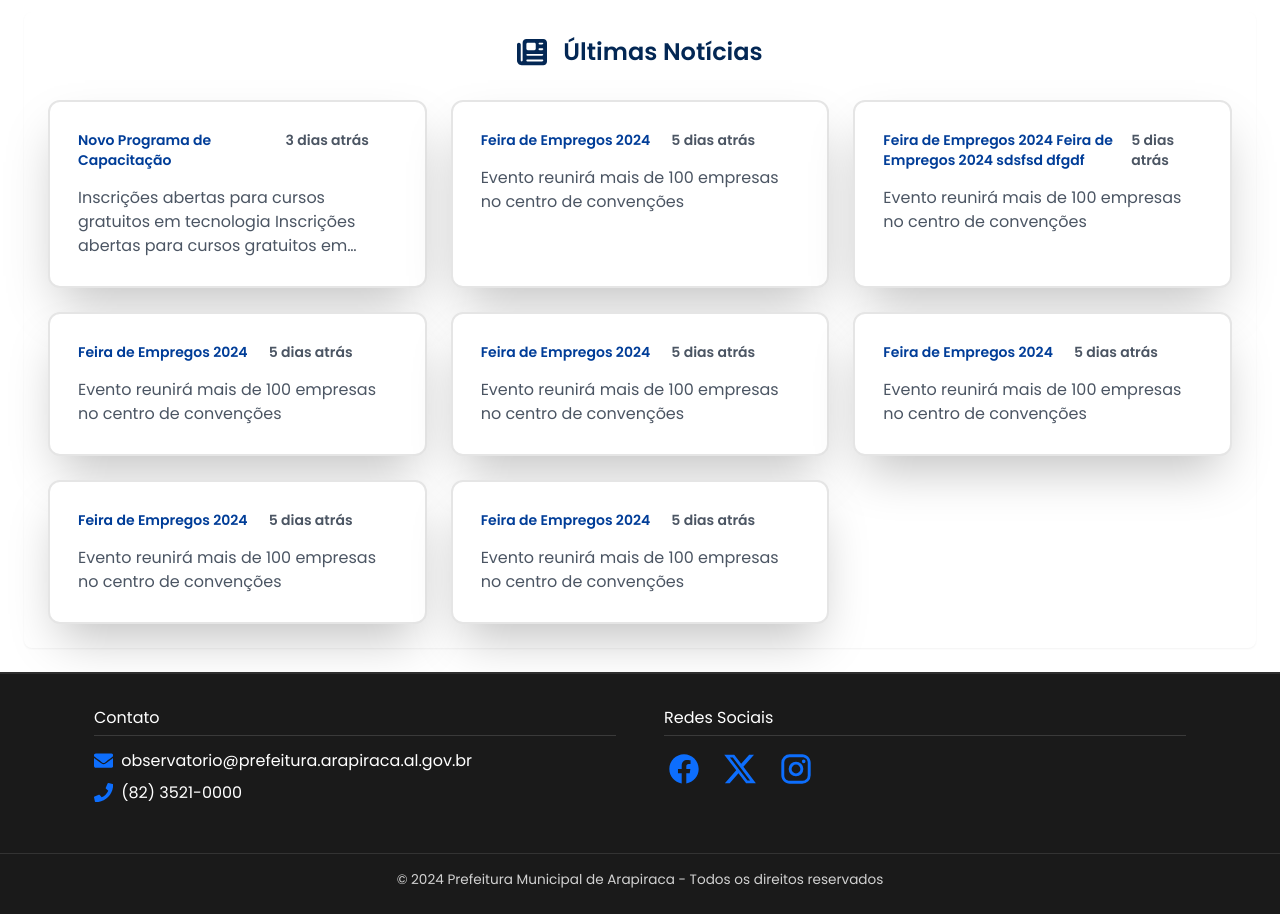
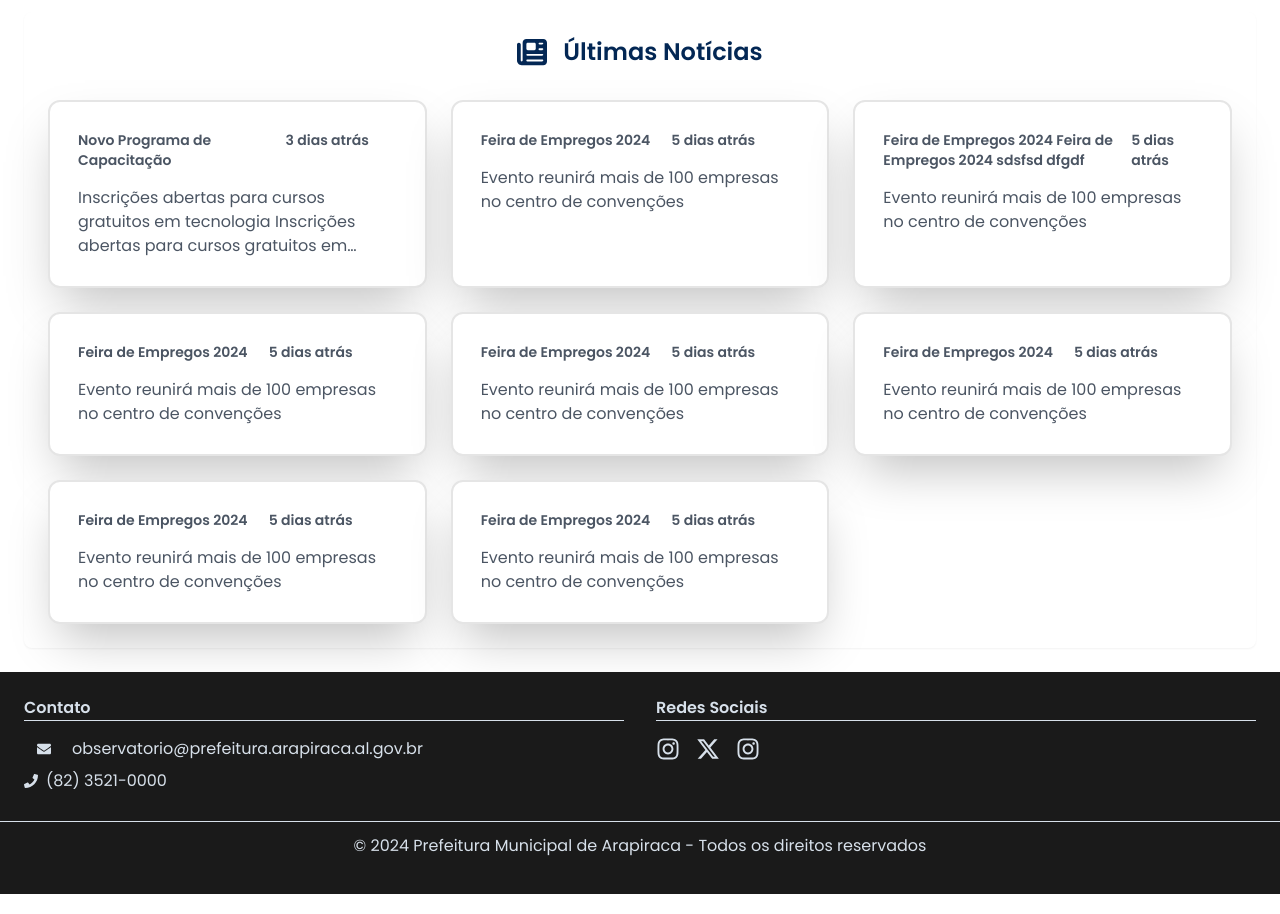
Before and after one commit to ObservatorioDoTrabalhoArapiraca/observatorio-frontend, a React (Vite) app: page / in a window 1280 px wide. Shown: the part 600-1514 px from the top of the page. Built offline with nearby package versions, Linux system fonts and the light colour scheme; no server answers.

Commit message:
style: fix footer component

```diff
--- a/package.json
+++ b/package.json
@@ -16,6 +16,7 @@
     "@fortawesome/react-fontawesome": "^0.2.2",
     "@radix-ui/react-dropdown-menu": "^2.1.16",
     "@radix-ui/react-slot": "^1.2.4",
+    "@tailwindcss/line-clamp": "^0.4.4",
     "axios": "^1.8.4",
     "class-variance-authority": "^0.7.1",
     "clsx": "^2.1.1",
--- a/src/App.tsx
+++ b/src/App.tsx
@@ -2,7 +2,7 @@ import { BrowserRouter, Routes, Route } from 'react-router-dom';
 import Header from './components/Header'
 import Navigation from './components/Navigation';
 import Footer from './components/Footer';
-import Projeto from './pages/ProjetoPage';
+import Projeto from './pages/Project';
 import Home from './pages/Home';
 import Indicadores from './pages/DataPage';
 import RelatoriosPage from './pages/RelatoriosPage';
--- a/src/components/Footer.css
+++ /dev/null
@@ -1,99 +0,0 @@
-/* src/components/Footer.css */
-.site-footer {
-    background: #1a1a1a;
-    color: white;
-    padding: 1.5rem 0;
-    border-top: 2px solid #2e2e2e;
-    margin-top: auto;
-    position: relative;
-    z-index: 100;
-}
-
-.footer-content {
-    max-width: 1140px;
-    margin: 0 auto;
-    padding: 0 1rem;
-    display: flex;
-    justify-content: space-between;
-    gap: 2rem;
-    flex-wrap: wrap;
-}
-
-.footer-section {
-    padding: 0.5rem;
-    flex: 1;
-    min-width: 250px;
-}
-
-.footer-section h1 {
-    color: #ffffff;
-    margin-bottom: 0.8rem;
-    border-bottom: 1px solid #3a3a3a;
-    padding-bottom: 0.3rem;
-    align-items: end;
-}
-
-.contact-info p {
-    display: flex;
-    align-items: center;
-    gap: 0.5rem;
-    margin: 0.5rem 0;
-}
-
-.footer-icon {
-    font-size: 1.2rem;
-    color: #0d6efd;
-}
-
-.social-links {
-    display: flex;
-    gap: 1rem;
-    margin-top: 0.8rem;
-}
-
-.social-link {
-    display: inline-block;
-    transition: transform 0.3s ease;
-}
-
-.social-link:hover {
-    transform: translateY(-2px);
-}
-
-.social-icon-svg {
-    width: 40px;
-    height: 40px;
-    padding: 0.15rem;
-    color: #0d6efd;
-    transition: color 0.3s ease;
-}
-
-.social-link:hover .social-icon-svg {
-    color: #fff;
-}
-
-.copyright-notice {
-    text-align: center;
-    margin-top: 2rem;
-    padding-top: 1rem;
-    border-top: 1px solid #3a3a3a;
-    font-size: 0.85rem;
-    opacity: 0.8;
-}
-
-@media (max-width: 768px) {
-    .footer-content {
-        flex-direction: column;
-        text-align: center;
-        gap: 1.5rem;
-    }
-
-    .contact-info p {
-        justify-content: center;
-        flex-wrap: wrap;
-    }
-
-    .social-links {
-        justify-content: center;
-    }
-}
--- a/src/components/Footer.tsx
+++ b/src/components/Footer.tsx
@@ -1,52 +1,77 @@
-import React from 'react';
-import { FaEnvelope, FaPhone } from 'react-icons/fa';
-import './Footer.css';
-
+import React from "react"
+import { FaEnvelope, FaInstagram, FaPhone } from "react-icons/fa"
+import { FaXTwitter } from "react-icons/fa6"
+// import "./Projeto.css"
 const Footer: React.FC = () => {
   return (
-    <footer className="site-footer">
-      <div className="footer-content">
-        <div className="footer-section">
-          <h1>Contato</h1>
-          <div className="contact-info">
-            <p>
-              <FaEnvelope className="footer-icon" />
-              observatorio@prefeitura.arapiraca.al.gov.br
+    <footer className="text-off-white p-6 px-0  z-10 bg-[#1a1a1a]">
+      <div className="mx-auto md:mx-6 lg:p-0 py-4 flex justify-around gap-8 flex-col md:flex-row px-6 mb-7">
+        <div className="md:w-[70vw]">
+          <div className="">
+            <h1 className="w-full font-bold text-off-white">Contato</h1>
+            <div className="border-b-[1px] border-off-white w-full" />
+          </div>
+          <div className="mt-4 flex flex-col gap-4 md:gap-2">
+            <p className="text-xs md:text-base md:items-center flex flex-col sm:flex-row gap-2">
+              <FaEnvelope className=" text-off-white flex text-sm w-10" />
+              <span className="
+               line-clamp-3 break-words">
+                observatorio@prefeitura.arapiraca.al.gov.br
+              </span>
             </p>
-            <p>
-              <FaPhone className="footer-icon" />
+            <p className="text-xs md:text-base md:items-center flex flex-col sm:flex-row gap-2">
+              <FaPhone className=" text-off-white flex text-sm " />
               (82) 3521-0000
             </p>
           </div>
         </div>
 
-        <div className="footer-section">
-          <h1>Redes Sociais</h1>
-          <div className="social-links">
-            <a href="https://www.facebook.com/PrefeituraArapiraca/" className="social-link" aria-label="Facebook Oficial" target="_blank" rel="noopener noreferrer">
-              <svg className="social-icon-svg" viewBox="0 0 24 24">
-                <path fill="currentColor" d="M22 12c0-5.523-4.477-10-10-10S2 6.477 2 12c0 4.991 3.657 9.128 8.438 9.878v-6.987h-2.54V12h2.54V9.797c0-2.506 1.492-3.89 3.777-3.89 1.094 0 2.238.195 2.238.195v2.46h-1.26c-1.243 0-1.63.771-1.63 1.562V12h2.773l-.443 2.89h-2.33v6.988C18.343 21.128 22 16.991 22 12z"/>
-              </svg>
+        <div className="md:w-[70vw]">
+          <div className="">
+            <h1 className="w-full  text-off-white font-bold">Redes Sociais</h1>
+            <div className="border-b-[1px] border-off-white w-full " />
+          </div>
+          <div className="flex gap-4 mt-4 flex-row ">
+            <a
+              href="https://www.facebook.com/PrefeituraArapiraca/"
+              className=""
+              aria-label="Facebook Oficial"
+              target="_blank"
+              rel="noopener noreferrer"
+            >
+              <FaInstagram size={24} />
             </a>
-            <a href="https://x.com/arapiracaal" className="social-link" aria-label="Perfil no X (Twitter)" target="_blank" rel="noopener noreferrer">
-              <svg className="social-icon-svg" viewBox="0 0 24 24">
-                <path fill="currentColor" d="M18.244 2.25h3.308l-7.227 8.26 8.502 11.24H16.17l-5.214-6.817L4.99 21.75H1.68l7.73-8.835L1.254 2.25H8.08l4.713 6.231zm-1.161 17.52h1.833L7.084 4.126H5.117z"/>
-              </svg>
+            <a
+              href="https://x.com/arapiracaal"
+              className="social-link"
+              aria-label="Perfil no X (Twitter)"
+              target="_blank"
+              rel="noopener noreferrer"
+            >
+              <FaXTwitter size={24} />
             </a>
-            <a href="https://www.instagram.com/prefeituradearapiraca/?hl=pt" className="social-link" aria-label="Instagram Oficial" target="_blank" rel="noopener noreferrer">
-              <svg className="social-icon-svg" viewBox="0 0 24 24">
-                <path fill="currentColor" d="M7.8 2h8.4C19.4 2 22 4.6 22 7.8v8.4a5.8 5.8 0 0 1-5.8 5.8H7.8C4.6 22 2 19.4 2 16.2V7.8A5.8 5.8 0 0 1 7.8 2m-.2 2A3.6 3.6 0 0 0 4 7.6v8.8C4 18.39 5.61 20 7.6 20h8.8a3.6 3.6 0 0 0 3.6-3.6V7.6C20 5.61 18.39 4 16.4 4H7.6m9.65 1.5a1.25 1.25 0 0 1 1.25 1.25A1.25 1.25 0 0 1 17.25 8 1.25 1.25 0 0 1 16 6.75a1.25 1.25 0 0 1 1.25-1.25M12 7a5 5 0 0 1 5 5 5 5 0 0 1-5 5 5 5 0 0 1-5-5 5 5 0 0 1 5-5m0 2a3 3 0 0 0-3 3 3 3 0 0 0 3 3 3 3 0 0 0 3-3 3 3 0 0 0-3-3z"/>
-              </svg>
+            <a
+              href="https://www.instagram.com/prefeituradearapiraca/?hl=pt"
+              className=""
+              aria-label="Instagram Oficial"
+              target="_blank"
+              rel="noopener noreferrer"
+            >
+              <FaInstagram size={24} />
             </a>
           </div>
         </div>
       </div>
 
-      <div className="copyright-notice">
-        <p>© 2024 Prefeitura Municipal de Arapiraca - Todos os direitos reservados</p>
+      <div className="w-full ">
+        <div className="border-b-[1px] border-off-white w-full" />
+        <p className="items-center justify-center flex flex-wrap p-3 text-center  ">
+          © 2024 Prefeitura Municipal de Arapiraca - Todos os direitos
+          reservados
+        </p>
       </div>
     </footer>
-  );
-};
+  )
+}
 
-export default Footer;
+export default Footer
--- a/src/components/HeadHome.tsx
+++ b/src/components/HeadHome.tsx
@@ -22,7 +22,6 @@ export default function HeadHome({
       />
       <div className="absolute inset-0 bg-[#1b39e2]/70" />
       <div className="relative z-10 flex flex-col md:flex-row justify-center items-center gap-6 w-full h-full px-8">
-        {/* Carrossel */}
         <Carousel
           className="w-full md:w-1/2 lg:w-2/5 rounded-lg shadow-lg"
           opts={{
@@ -55,8 +54,6 @@ export default function HeadHome({
           <CarouselPrevious className="left-2" />
           <CarouselNext className="right-6" />
         </Carousel>
-
-        {/* Descrição */}
         <div className="max-w-[500px] text-off-white p-6">
           <h2 className="text-2xl font-bold mb-4">Sobre o Projeto</h2>
           <p className="text-base leading-relaxed">{description}</p>
--- a/src/components/Navigation.tsx
+++ b/src/components/Navigation.tsx
@@ -45,7 +45,6 @@ const Navigation: React.FC = () => {
           </DropdownMenuContent>
         </DropdownMenu>
       </div>
-
       <div className="sm:block sm:flex-col w-full hidden text-off-white">
         <ul className="w-full flex justify-between items-center px-4 py-2">
           {naviLinks.map((link) => (
--- a/src/components/Projeto.css
+++ /dev/null
@@ -1,66 +0,0 @@
-/* Se for usar um arquivo separado (recomendado), crie src/components/Projeto.css */
-.projeto-content {
-    max-width: 1200px;
-    margin: 0 auto;
-    line-height: 1.6;
-    color: #333;
-  }
-
-  h1 {
-    color: #003d98;
-  }
-
-  .projeto-container h1 {
-    font-size: 2.5rem;
-    margin-bottom: 2rem;
-    border-bottom: 3px solid #3498db;
-    padding-bottom: 0.5rem;
-    font-family: 'Georgia', serif;
-  }
-
-  .projeto-container p {
-    margin-bottom: 1.5rem;
-    font-size: 1.1rem;
-    text-align: justify;
-  }
-
-  .projeto-container strong {
-    color: #3498db;
-    font-weight: 600;
-  }
-
-  /* Efeito de destaque nas instituições */
-  .projeto-container strong[title="SETRE"],
-  .projeto-container strong[title="DIESE"] {
-    background-color: #f8f9fa;
-    padding: 0.2rem 0.5rem;
-    border-radius: 4px;
-    border-left: 4px solid #e74c3c;
-  }
-
-  /* Responsividade */
-  @media (max-width: 768px) {
-    .content {
-      padding: 1rem;
-    }
-
-    .projeto-container h1 {
-      font-size: 2rem;
-      line-height: 1.2;
-    }
-
-    .projeto-container p {
-      font-size: 1rem;
-      text-align: left;
-    }
-  }
-
-  /* Animação suave de entrada */
-  @keyframes fadeIn {
-    from { opacity: 0; transform: translateY(20px); }
-    to { opacity: 1; transform: translateY(0); }
-  }
-
-  .projeto-container {
-    animation: fadeIn 0.5s ease-out;
-  }
--- a/src/pages/ProjetoPage.tsx
+++ b/src/pages/Project.tsx
@@ -1,4 +1,4 @@
-import Projeto from '../components/Projeto'
+import Projeto from '../components/Project'
 
 const ProjectPage = () => {
     return (
--- a/tailwind.config.ts
+++ b/tailwind.config.ts
@@ -1,3 +1,8 @@
+
+import tailwindcssAnimate from "tailwindcss-animate"
+import tailwindcssLineClamp from "@tailwindcss/line-clamp"
+
+
 /** @type {import('tailwindcss').Config} */
 export default {
   darkMode: ["class"],
@@ -68,5 +73,5 @@ export default {
       },
     },
   },
-  plugins: [require("tailwindcss-animate")],
+  plugins: [tailwindcssAnimate, tailwindcssLineClamp],
 }
```
Also changed, not shown: src/components/Project.tsx (added, +50 -0 lines), src/components/Projeto.tsx (deleted, +0 -24 lines), src/pages/Home.tsx (+4 -4 lines), 1 other file (tests, documents, lock files or other folders).
